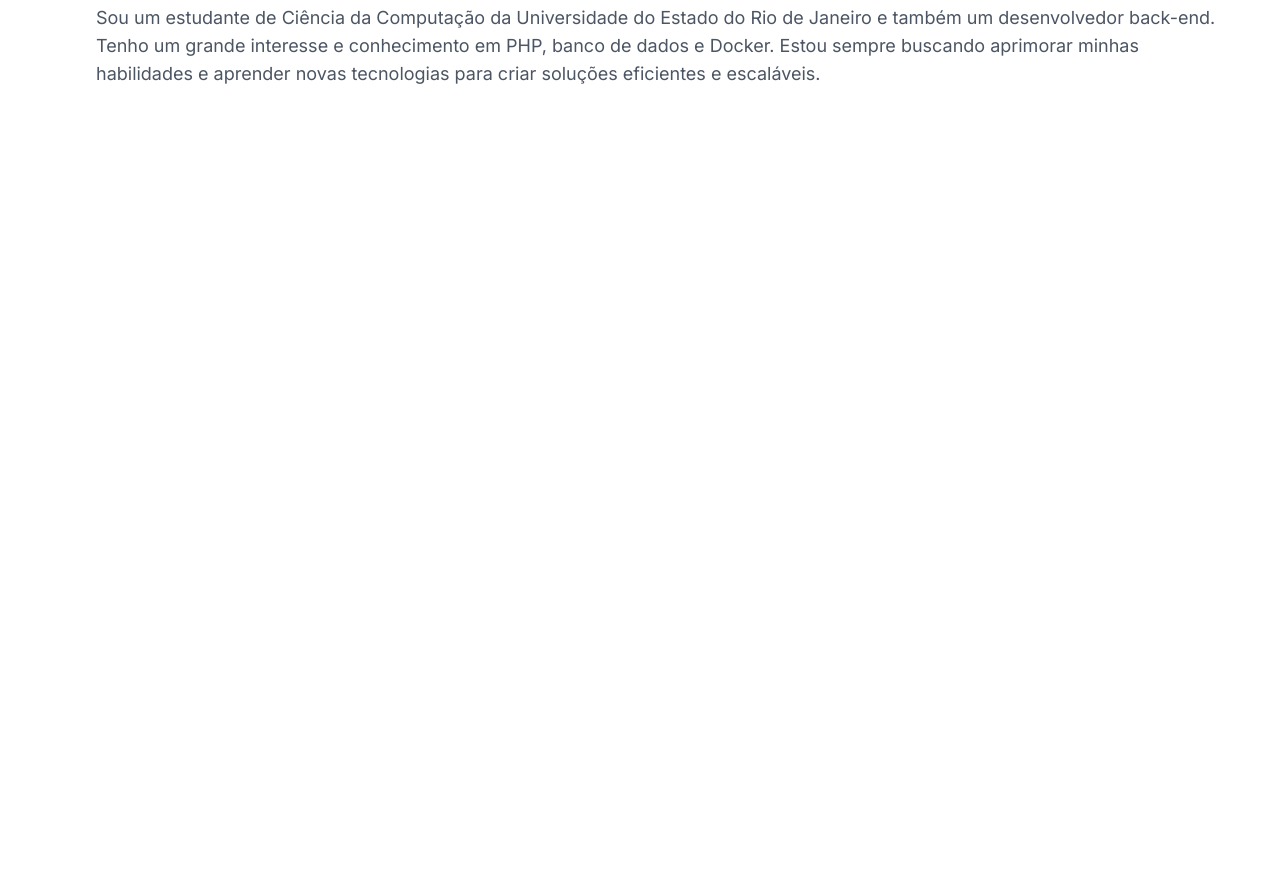
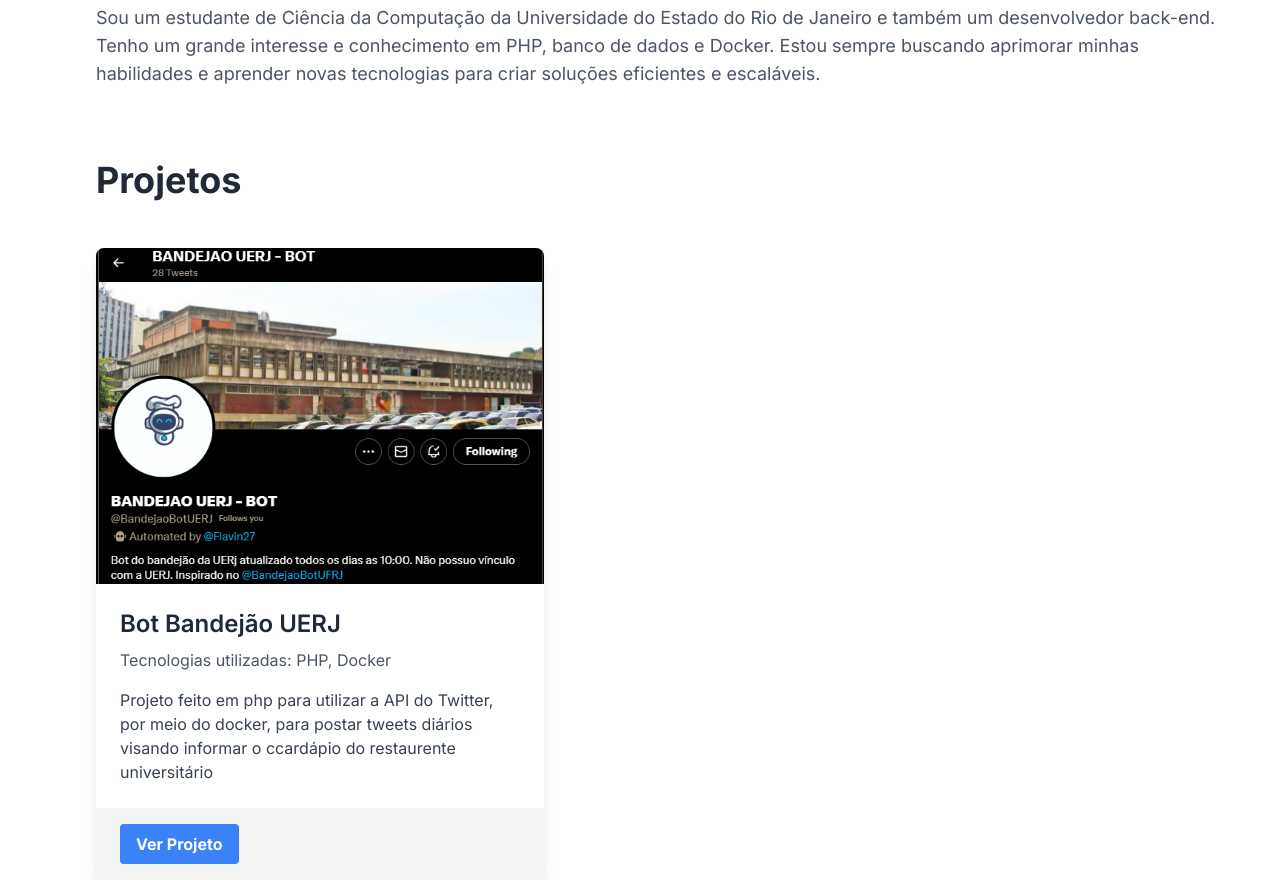
Before and after one commit to flavin27/portfolio, a Next.js app: page / in a window 1280 px wide. Shown: the part 740-1620 px from the top of the page. Before the commit the page ends 876 px from the top, so only its background shows below. Built offline with nearby package versions, Linux system fonts and the light colour scheme.

Commit message:
feat: projects section added

```diff
--- a/src/app/page.tsx
+++ b/src/app/page.tsx
@@ -2,6 +2,7 @@
 import TitleComponent from '@/components/title/title';
 import Sobre from '@/components/sobre/Sobre';
 import Tecnologias from '@/components/tecnologias/Tecnologias';
+import Projetos from '@/components/projetos/Projetos';
 
 export default function Home() {
   return (
@@ -10,6 +11,7 @@
     <TitleComponent />
     <Tecnologias />
     <Sobre />
+    <Projetos />
     </>
   )
 }
--- /dev/null
+++ b/src/components/projectCard/ProjectCard.tsx
@@ -0,0 +1,37 @@
+
+interface ProjectCardProps {
+    title: string;
+    link: string;
+    technologies: string;
+    description: string;
+    image: string;
+}
+
+import Image from 'next/image';
+
+const ProjectCard = ({ title, link, technologies, description, image }: ProjectCardProps) => {
+    return (
+        <div className="max-w-md bg-white shadow-lg rounded-lg overflow-hidden">
+        <div className="flex items-center justify-center">
+            <Image className="h-48 w-48 object-cover" src={image} alt={title} layout="responsive" width={500} height={300}/>
+        </div>
+        <div className="p-6">
+            <h3 className="text-2xl font-semibold text-gray-800 mb-2">{title}</h3>
+            <p className="text-gray-600 mb-4">Tecnologias utilizadas: {technologies}</p>
+            <p className="text-gray-700 text-base">{description}</p>
+        </div>
+        <div className="px-6 py-4 bg-gray-100">
+            <a
+            href={link}
+            target="_blank"
+            rel="noopener noreferrer"
+            className="inline-block bg-blue-500 hover:bg-blue-700 text-white font-bold py-2 px-4 rounded"
+            >
+            Ver Projeto
+            </a>
+        </div>
+        </div>
+    );
+    };
+
+export default ProjectCard;
--- /dev/null
+++ b/src/components/projetos/Projetos.tsx
@@ -0,0 +1,48 @@
+'use client'
+
+
+import ProjectCard from '../projectCard/ProjectCard';
+import React, { useEffect } from 'react';
+const Projetos = () => {
+    useEffect(() => {
+        const scrollToSection = () => {
+        const element = document.getElementById('proejetos');
+        if (element) {
+            element.scrollIntoView({
+            behavior: 'smooth',
+            block: 'start',
+            });
+        }
+        };
+
+        const projetosLink = document.getElementById('projetos-link');
+        if (projetosLink) {
+        projetosLink.addEventListener('click', scrollToSection);
+        }
+
+        return () => {
+        if (projetosLink) {
+            projetosLink.removeEventListener('click', scrollToSection);
+        }
+        };
+    }, []);
+
+    return (
+        <section id='projetos' className='text-start pt-6 pl-24'>
+            <h1 className='text-4xl font-bold text-gray-800'>
+                Projetos
+            </h1>
+            <div className='pt-12'>
+                <ProjectCard
+                title="Bot Bandejão UERJ"
+                link="https://github.com/flavin27/bot-bandejao-uerj-v2"
+                technologies="PHP, Docker"
+                description="Projeto feito em php para utilizar a API do Twitter, por meio do docker, para postar tweets diários visando informar o ccardápio do restaurente universitário"
+                image="/chrome_pOk86xJWXP.png"
+                />
+            </div>
+        </section>
+    );
+};
+
+export default Projetos;
--- /dev/null
+++ b/src/declaration.d.ts
@@ -0,0 +1,2 @@
+declare module "*.jpg"
+declare module "*.png"
--- a/tsconfig.json
+++ b/tsconfig.json
@@ -23,6 +23,6 @@
       "@/*": ["./src/*"]
     }
   },
-  "include": ["next-env.d.ts", "**/*.ts", "**/*.tsx", ".next/types/**/*.ts"],
+  "include": ["next-env.d.ts", "**/*.ts", "**/*.tsx", ".next/types/**/*.ts", "**/*.png"],
   "exclude": ["node_modules"]
 }
```
Also changed, not shown: public/chrome_pOk86xJWXP.png (added).
